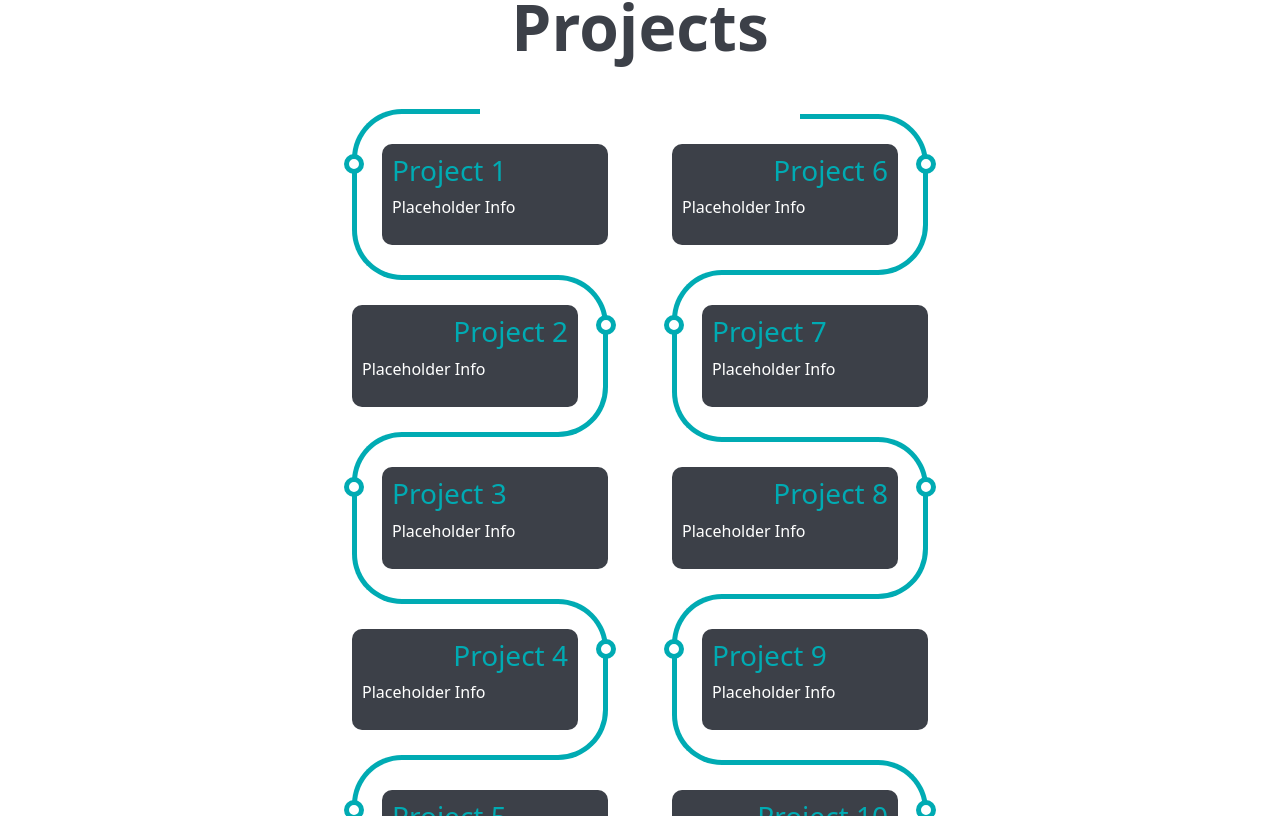
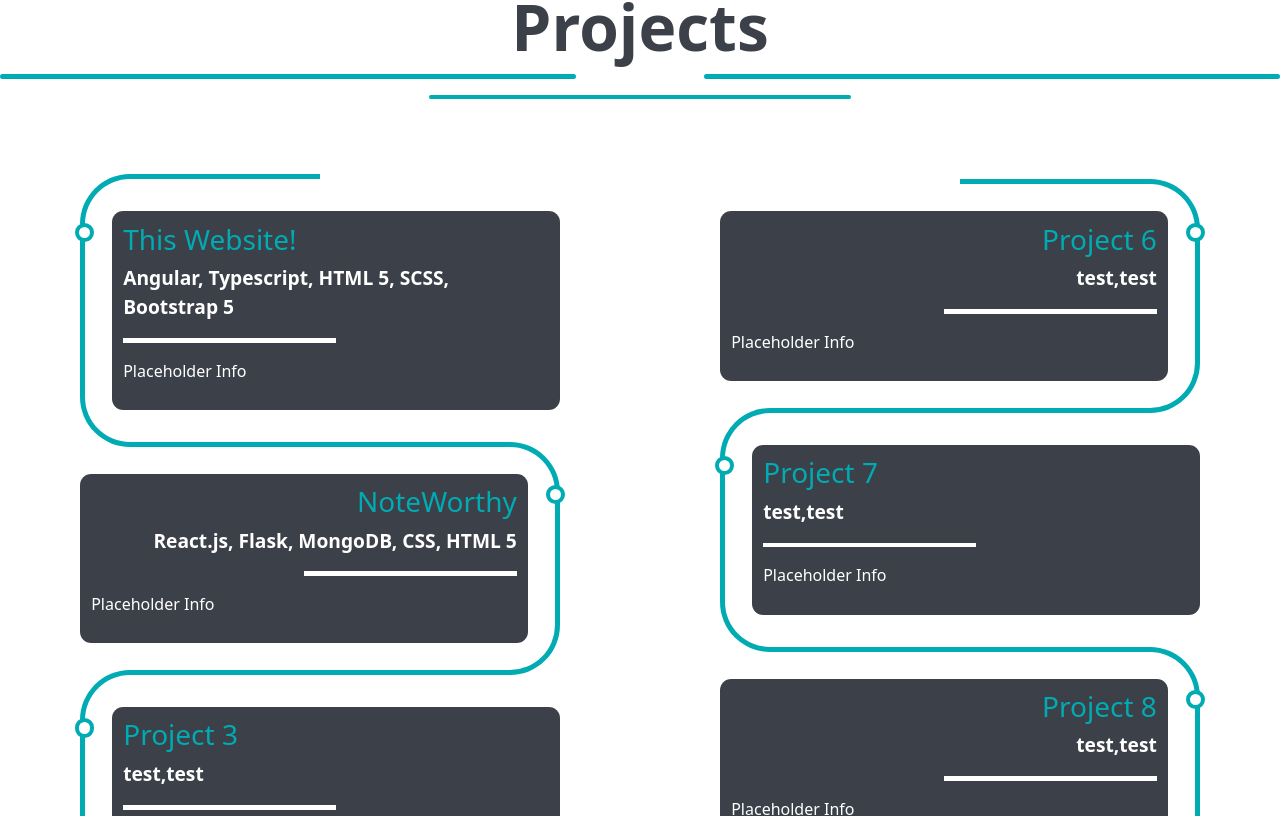
Before and after one commit to Low-Signal/my-portfolio, an Angular app: page / in a window 1280 px wide. Shown: the part 3124-3940 px from the top of the page. Built offline with nearby package versions, Linux system fonts and the light colour scheme.

Commit message:
Fixed timeline offset on smaller screens

```diff
--- a/src/app/projects/projects.component.html
+++ b/src/app/projects/projects.component.html
@@ -1,36 +1,53 @@
+<body>
     <h5>Projects</h5>
-<div class="my-columns">
     <div class="row">
-        <div class="col">
+        <hr class="hr2">
+        <hr class="hr2 right-hr">
+    </div>
+    <div class="row">
+        <hr class="hr3">
+    </div>
+    <div class="row">
+        <div class="col-sm">
             <div class="timeline">
                 <div class="outer">
-                  <div class="card">
+                    <div class="card mx-auto">
                         <div class="info">
-                      <h3 class="title">Project 1</h3>
+                            <h3 class="title">This Website!</h3>
+                            <span>Angular, Typescript, HTML 5, SCSS, Bootstrap 5</span>
+                            <hr>
                             <p>Placeholder Info </p>
                         </div>
                     </div>
-                  <div class="card">
+                    <div class="card mx-auto">
                         <div class="info">
-                      <h3 class="title">Project 2</h3>
+                            <h3 class="title">NoteWorthy</h3>
+                            <span>React.js, Flask, MongoDB, CSS, HTML 5</span>
+                            <hr>
                             <p>Placeholder Info </p>
                         </div>
                     </div>
-                  <div class="card">
+                    <div class="card mx-auto">
                         <div class="info">
                             <h3 class="title">Project 3</h3>
+                            <span>test,test</span>
+                            <hr>
                             <p>Placeholder Info </p>
                         </div>
                     </div>
-                  <div class="card">
+                    <div class="card mx-auto">
                         <div class="info">
                             <h3 class="title">Project 4</h3>
+                            <span>test,test</span>
+                            <hr>
                             <p>Placeholder Info </p>
                         </div>
                     </div>
-                  <div class="card">
+                    <div class="card mx-auto">
                         <div class="info">
                             <h3 class="title">Project 5</h3>
+                            <span>test,test</span>
+                            <hr>
                             <p>Placeholder Info </p>
                         </div>
                     </div>
@@ -38,36 +55,46 @@
             </div>
         </div>
 
-        <div class="col">
+        <div class="col-sm">
             <div class="timeline">
                 <div class="outer">
-                  <div class="card2">
+                    <div class="card2 mx-auto">
                         <div class="info">
                             <h3 class="title">Project 6</h3>
+                            <span>test,test</span>
+                            <hr>
                             <p>Placeholder Info </p>
                         </div>
                     </div>
-                  <div class="card2">
+                    <div class="card2 mx-auto">
                         <div class="info">
                             <h3 class="title">Project 7</h3>
+                            <span>test,test</span>
+                            <hr>
                             <p>Placeholder Info </p>
                         </div>
                     </div>
-                  <div class="card2">
+                    <div class="card2 mx-auto">
                         <div class="info">
                             <h3 class="title">Project 8</h3>
+                            <span>test,test</span>
+                            <hr>
                             <p>Placeholder Info </p>
                         </div>
                     </div>
-                  <div class="card2">
+                    <div class="card2 mx-auto">
                         <div class="info">
                             <h3 class="title">Project 9</h3>
+                            <span>test,test</span>
+                            <hr>
                             <p>Placeholder Info </p>
                         </div>
                     </div>
-                  <div class="card2">
+                    <div class="card2 mx-auto">
                         <div class="info">
                             <h3 class="title">Project 10</h3>
+                            <span>test,test</span>
+                            <hr>
                             <p>Placeholder Info</p>
                         </div>
                     </div>
@@ -75,4 +102,4 @@
             </div>
         </div>
     </div>
-</div>
+</body>
--- a/src/app/projects/projects.component.scss
+++ b/src/app/projects/projects.component.scss
@@ -1,17 +1,16 @@
-// body {
-//     width: auto;
-//     height: auto;
-//     padding-top: 10rem;
-//     padding-bottom: 10rem;
-//     background-color: rgb(255, 255, 255);
-// }
 
 .row {
-    //margin: auto;
-    margin-left: 20rem;
-    margin-right:20rem;
+    margin: auto;
+    //margin-left: 20rem;
+    //margin-right:20rem;
+
 }
 
+.outer {
+    justify-content: right;
+}
+
+/* Page title */
 h5 {
     padding-top: 2rem;
     text-align: center;
@@ -20,29 +19,57 @@ h5 {
     color: #3C4048;
 }
 
-// :root {
-//     --primary-color: #212121;
-//     --background-color: #111;
-//     --font: sans-serif;
-//   }
+/* hr in cards */
+hr {
+    height: .3rem;
+    color: white;
+    background-color: white;
+    width: 50%;
+    opacity: 1;
+}
 
-//   * {
-//     margin: 0px;
-//     padding: 0px;
-//   }
+/* hr at top of page */
+.hr2 {
+    height: .3rem;
+    border-style: solid;
+    color: #00ABB3;
+    background-color: #00ABB3;
+    width: 45%;
+    opacity: 1;
+    border-radius: 5px;
+}
+
+/* adjusts right hr right at top of page */
+.right-hr {
+    margin-left: 10%
+}
+
+.hr3 {
+    height: .3rem;
+    border-style: solid;
+    color: #00ABB3;
+    background-color: #00ABB3;
+    width: 33%;
+    opacity: 1;
+    margin: auto;
+    border-radius: 5px;
+}
+
+/* For languages/frameworks used text */
+span {
+    font-weight: 600;
+    font-size: 1.2rem;
+}
 
 body {
-    background: var(--background-color);
-    font-family: var(--font);
-    display: flex;
-    justify-content: center;
+    height:auto;
+    width: auto;
 }
 
 /* Timeline Container */
 .timeline {
-    background: var(--primary-color);
-    margin: 20px auto;
-    padding: 20px;
+    margin: 4rem auto;
+    padding: 1rem;
 }
 
 /* Card container */
@@ -50,16 +77,19 @@ body {
     border: 0;
     background-color: transparent;
     position: relative;
-    max-width: 400px;
+    max-width: 30rem;
+    min-width: 25rem;
 }
 
 /* setting padding based on even or odd */
 .card:nth-child(odd) {
-    padding: 30px 0 30px 30px;
+    padding: 2rem 0 2rem 2rem;
 }
+
 .card:nth-child(even) {
-    padding: 30px 30px 30px 0;
+    padding: 2rem 2rem 2rem 0;
 }
+
 /* Global ::before */
 .card::before {
     content: "";
@@ -88,8 +118,7 @@ body {
 
 /* Removing the border if it is the first card */
 .card:first-child::before {
-    border-top: 1;
-    border-top-left-radius: 0 50px 50px 0;
+    border-top-left-radius: 0 4.5rem 4.5rem 0;
 }
 
 /* Removing the border if it is the last card  and it's odd */
@@ -110,8 +139,8 @@ body {
     flex-direction: column;
     background: #3C4048;
     color: white;
-    border-radius: 10px;
-    padding: 10px;
+    border-radius: 0.7rem;
+    padding: 0.7rem;
 }
 
 /* Title of the card */
@@ -124,26 +153,36 @@ body {
 .title::before {
     content: "";
     position: absolute;
-    width: 20px;
-    height: 20px;
+    width: 1.2rem;
+    height: 1.2rem;
     background: white;
-    border-radius: 999px;
-    border: 5px solid #00ABB3;
+    border-radius: 100rem;
+    border: 0.3rem solid #00ABB3;
 }
 
-/* text right if the card is even  */
+/* title right if the card is even  */
 .card:nth-child(even) > .info > .title {
     text-align: right;
 }
 
+/* span right if the card is even  */
+.card:nth-child(even) > .info > span {
+    text-align: right;
+}
+
+/* span right if the card is even  */
+.card:nth-child(even) > .info > hr {
+    margin-left: 50%;
+}
+
 /* setting dot to the left if the card is odd */
 .card:nth-child(odd) > .info > .title::before {
-    left: -48px;
+    left: -3rem;
 }
 
 /* setting dot to the right if the card is odd */
 .card:nth-child(even) > .info > .title::before {
-    right: -48px;
+    right: -3rem;
 }
 /*--------------------------------------------------Card 2--------------------------------------------*\
 
@@ -158,7 +197,8 @@ body {
     border: 0;
     background-color: transparent;
     position: relative;
-    max-width: 400px;
+    max-width: 30rem;
+    min-width: 25rem;
 }
 
 /* Global ::before */
@@ -171,11 +211,12 @@ body {
 
 /* setting padding based on even or odd */
 .card2:nth-child(even) {
-    padding: 30px 0 30px 30px;
+    padding: 2rem 0 2rem 2rem;
 }
 .card2:nth-child(odd) {
-    padding: 30px 30px 30px 0;
+    padding: 2rem 2rem 2rem 0;
 }
+
 /* Setting the border of top, bottom, left */
 .card2:nth-child(even)::before {
     left: 0px;
@@ -194,29 +235,39 @@ body {
     border-radius: 0 50px 50px 0;
 }
 
-/* Removing the border if it is the last card  and it's odd */
+/* Removing the border if it is the last card  and it's even*/
 .card2:last-child:nth-child(even)::before {
     border-bottom: 0;
     border-bottom-left-radius: 0;
 }
 
-/* Removing the border if it is the last card  and it's even */
+/* Removing the border if it is the last card  and it's odd */
 .card2:last-child:nth-child(odd)::before {
     border-bottom: 0;
     border-bottom-right-radius: 0;
 }
 
-/* text right if the card is even  */
+/* text right if the card is odd  */
 .card2:nth-child(odd) > .info > .title {
     text-align: right;
 }
 
-/* setting dot to the left if the card is odd */
+/* text right if the card is odd  */
+.card2:nth-child(odd) > .info > span {
+    text-align: right;
+}
+
+/* hr right if the card is odd  */
+.card2:nth-child(odd) > .info > hr {
+    margin-left: 50%;
+}
+
+/* setting dot to the left if the card is even */
 .card2:nth-child(even) > .info > .title::before {
-    left: -48px;
+    left: -3rem;
 }
 
 /* setting dot to the right if the card is odd */
 .card2:nth-child(odd) > .info > .title::before {
-    right: -48px;
+    right: -3rem;
 }
```
Lines whose indentation alone changed are shown as unchanged.
